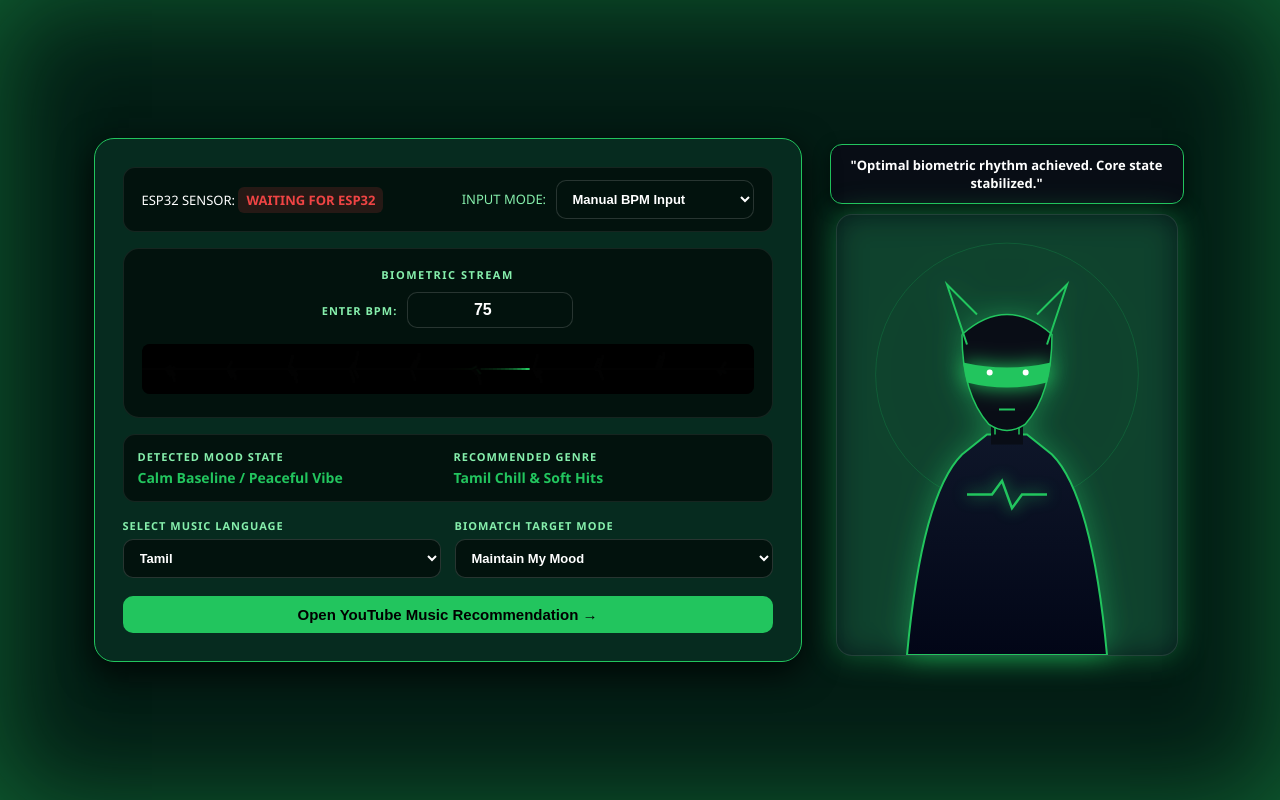
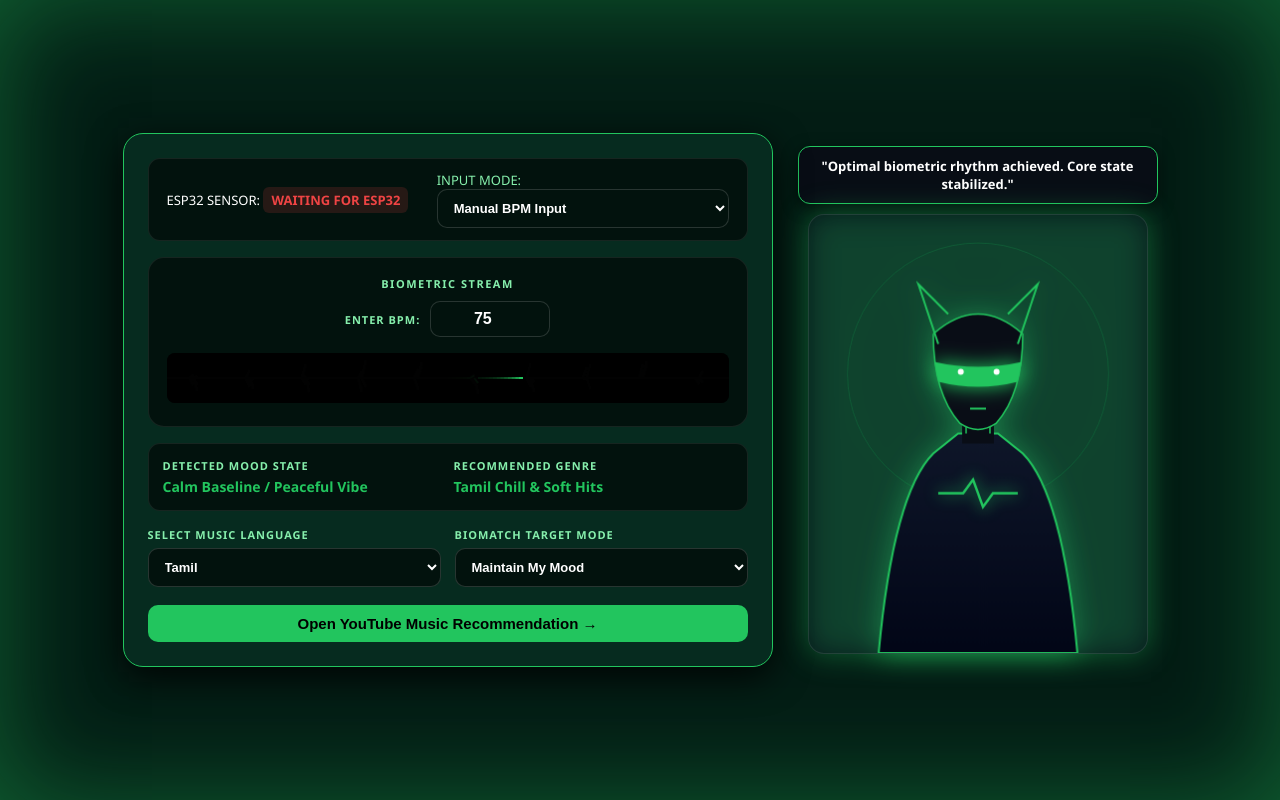
Before and after one commit to Harift/biometric-dashboard, a Flask app: page / in a window 1280 px wide. Run offline with Flask 3, Linux system fonts and the light colour scheme.

Commit message:
Update index.html

```diff
--- a/templates/index.html
+++ b/templates/index.html
@@ -20,6 +20,10 @@
       100% { box-shadow: inset 0 0 40px var(--glow-color); }
     }
 
+    * {
+      box-sizing: border-box;
+    }
+
     body {
       background-color: var(--bg-color);
       color: #ffffff;
@@ -29,6 +33,7 @@
       align-items: center;
       min-height: 100vh;
       margin: 0;
+      padding: 15px 0;
       overflow-x: hidden;
       position: relative;
       transition: background-color 0.8s ease;
@@ -37,12 +42,13 @@
 
     .main-container {
       display: flex;
+      flex-direction: row;
       align-items: center;
       justify-content: center;
       gap: 25px;
       width: 95%;
       max-width: 1150px;
-      margin: 20px auto;
+      margin: 0 auto;
     }
 
     .dashboard-card {
@@ -52,8 +58,9 @@
       border: 1px solid var(--accent-color);
       border-radius: 20px;
       flex: 1.2;
+      width: 100%;
       max-width: 650px;
-      padding: 28px;
+      padding: 24px;
       backdrop-filter: blur(14px);
       display: flex;
       flex-direction: column;
@@ -68,13 +75,16 @@
       flex-direction: column;
       justify-content: center;
       align-items: center;
-      width: 360px;
-      height: 520px;
+      width: 100%;
+      max-width: 360px;
+      height: auto;
     }
 
     #kurisuCanvas {
-      width: 340px;
-      height: 440px;
+      width: 100%;
+      max-width: 340px;
+      height: auto;
+      aspect-ratio: 340 / 440;
       border-radius: 16px;
       filter: drop-shadow(0 0 15px var(--accent-color));
       transition: filter 0.8s ease;
@@ -93,7 +103,7 @@
       text-align: center;
       box-shadow: 0 4px 15px rgba(0,0,0,0.5);
       margin-bottom: 10px;
-      width: 90%;
+      width: 100%;
       min-height: 38px;
       display: flex;
       align-items: center;
@@ -111,6 +121,8 @@
       font-size: 13px;
       border: 1px solid rgba(255, 255, 255, 0.08);
       transition: all 0.8s ease;
+      flex-wrap: wrap;
+      gap: 10px;
     }
 
     .status-badge {
@@ -132,7 +144,7 @@
     }
 
     .bpm-value {
-      font-size: 48px;
+      font-size: 44px;
       font-weight: bold;
       color: var(--accent-color);
       margin: 2px 0;
@@ -140,7 +152,7 @@
     }
 
     .bpm-waiting {
-      font-size: 20px;
+      font-size: 18px;
       color: var(--text-muted);
     }
 
@@ -154,7 +166,7 @@
     }
 
     .manual-bpm-box input {
-      width: 140px;
+      width: 120px;
       text-align: center;
       font-size: 16px;
       padding: 8px 12px;
@@ -225,6 +237,7 @@
       font-size: 13px;
       font-weight: bold;
       transition: all 0.5s ease;
+      width: 100%;
     }
 
     select, input {
@@ -246,6 +259,36 @@
 
     .btn-submit:hover {
       filter: brightness(1.2);
+    }
+
+    /* MOBILE MEDIA QUERY */
+    @media (max-width: 850px) {
+      .main-container {
+        flex-direction: column;
+        padding: 10px;
+        gap: 20px;
+      }
+
+      .dashboard-card {
+        padding: 18px;
+      }
+
+      .header-bar {
+        flex-direction: column;
+        align-items: flex-start;
+      }
+
+      .info-panel {
+        grid-template-columns: 1fr;
+      }
+
+      .controls-grid {
+        grid-template-columns: 1fr;
+      }
+
+      .btn-submit {
+        grid-column: span 1;
+      }
     }
   </style>
 </head>
@@ -465,7 +508,7 @@
     kCtx.fill();
     kCtx.stroke();
 
-    // Chest Biometric Heartbeat Core (Frequency Pulse Visual)
+    // Chest Biometric Heartbeat Core
     kCtx.save();
     kCtx.shadowColor = activeWaveColor;
     kCtx.shadowBlur = 15;
@@ -495,7 +538,7 @@
     kCtx.lineTo(headX + 12, headY + 60);
     kCtx.stroke();
 
-    // 4. Female Cyber Face Base (Refined Jawline)
+    // 4. Female Cyber Face Base
     kCtx.fillStyle = '#090d16';
     kCtx.beginPath();
     kCtx.moveTo(headX - 45, headY - 40);
@@ -528,7 +571,7 @@
     kCtx.arc(headX + 18 + (pulse * 0.5), headY - 2, 3, 0, Math.PI * 2);
     kCtx.fill();
 
-    // Lips Line (Minimalist Cyber Aesthetic)
+    // Lips Line
     kCtx.strokeStyle = activeWaveColor;
     kCtx.lineWidth = 2;
     kCtx.beginPath();
```
